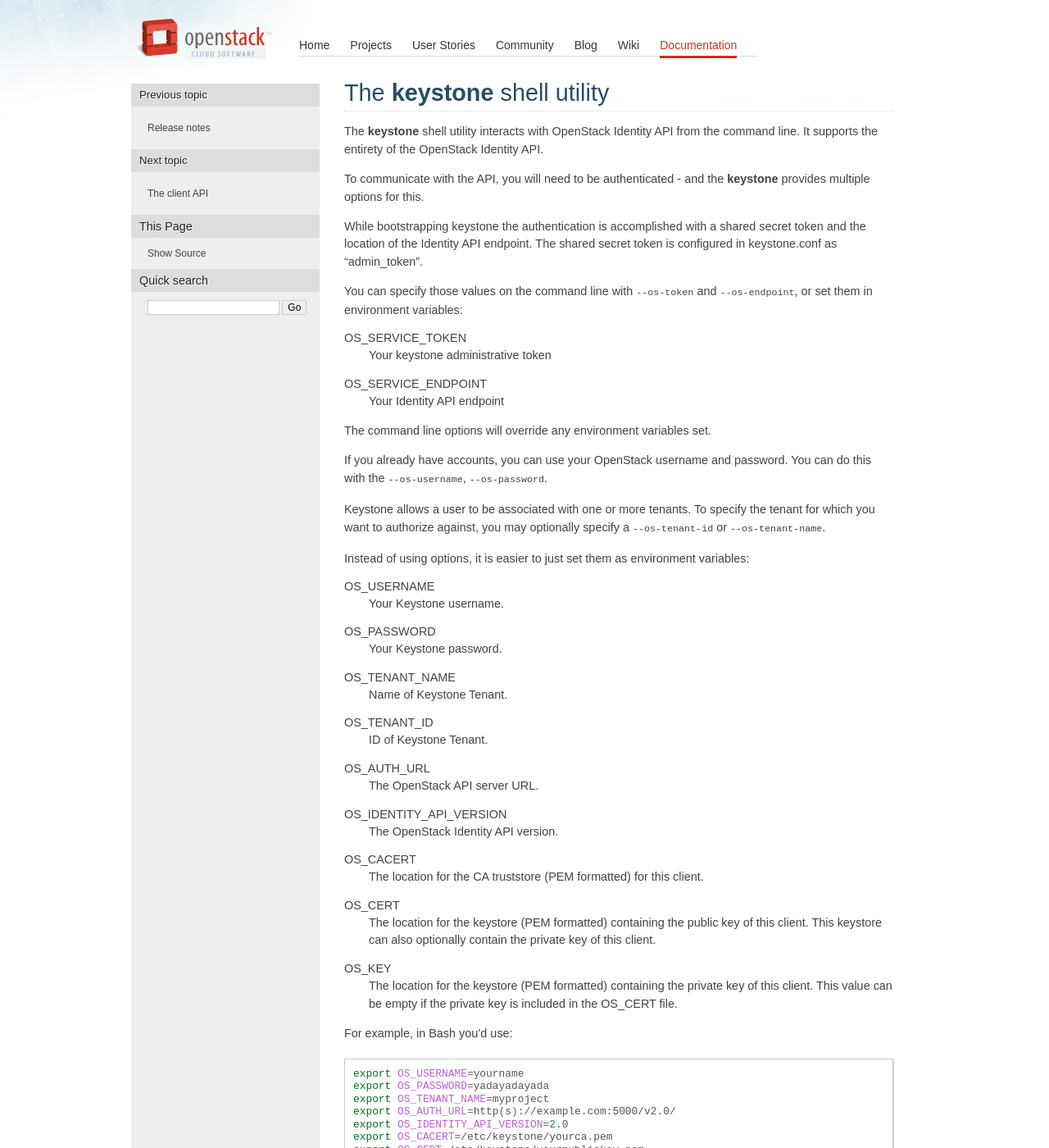
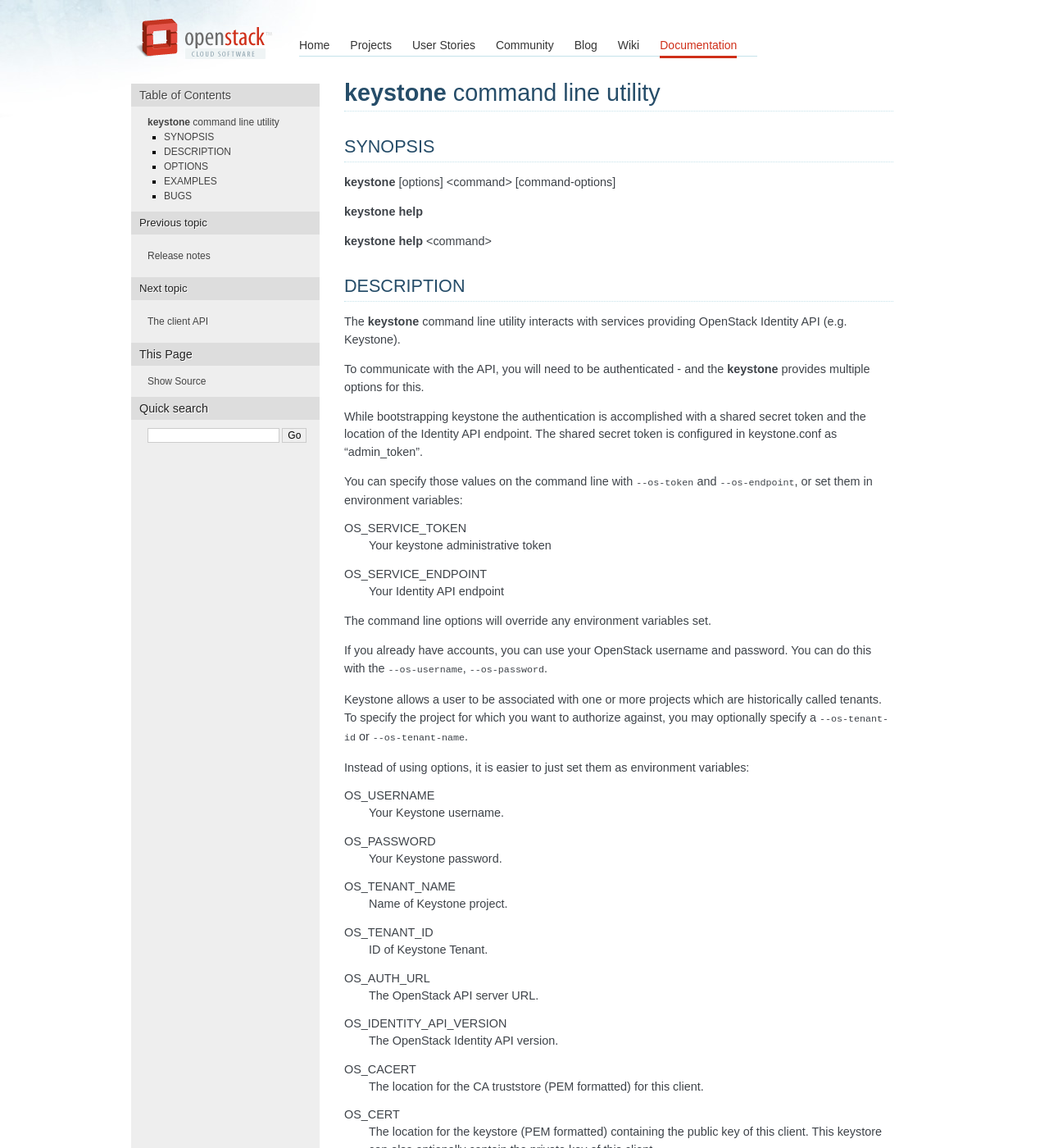
Before and after one commit to openstack/python-keystoneclient, a Sphinx documentation site: the page built from doc/source/man/keystone.rst, in a window 1280 px wide and 1400 px high. Shown: the whole window at 82% size. Built offline with Sphinx 7.4.7, drawn with Linux system fonts in a browser that asks for light colours; pages that are not in the unit, such as notebooks, are missing from menus; the version number could not be read and is left out; some of the changed text lies outside the part shown.

Commit message:
Provide keystone CLI man page.
Resolves: bug 1185142
Implements blueprint: clients-man-pages

Provide basic but hopefully useful man page.

shell.rst was merged into and replaced by the man page in HTML docs.

Change-Id: I0a90e4638cc7e4ed9c02c5abd7d84a4079e5f50d

```diff
--- a/doc/source/conf.py
+++ b/doc/source/conf.py
@@ -14,6 +14,7 @@
 
 import os
 import sys
+import pbr.version
 
 sys.path.insert(0, os.path.abspath(os.path.join(os.path.dirname(__file__),
                 '..', '..')))
@@ -49,16 +50,16 @@
 
 # General information about the project.
 project = u'python-keystoneclient'
-copyright = u'Rackspace, based on work by Jacob Kaplan-Moss'
+copyright = u'OpenStack Contributors'
 
 # The version info for the project you're documenting, acts as replacement for
 # |version| and |release|, also used in various other places throughout the
 # built documents.
-#
-# The short XXXX.Y version.
-version = '2012.3'
+version_info = pbr.version.VersionInfo('python-keystoneclient')
+# The short X.Y version.
+version = version_info.version_string()
 # The full version, including alpha/beta/rc tags.
-release = '2012.3-dev'
+release = version_info.release_string()
 
 # The language for content autogenerated by Sphinx. Refer to documentation
 # for a list of supported languages.
@@ -98,6 +99,13 @@
 # A list of ignored prefixes for module index sorting.
 #modindex_common_prefix = []
 
+# Grouping the document tree for man pages.
+# List of tuples 'sourcefile', 'target', u'title', u'Authors name', 'manual'
+
+man_pages = [
+    ('man/keystone', 'keystone', u'Client for OpenStack Identity API',
+     [u'OpenStack Contributors'], 1),
+]
 
 # -- Options for HTML output --------------------------------------------------
 
--- a/doc/source/index.rst
+++ b/doc/source/index.rst
@@ -11,7 +11,7 @@
    :maxdepth: 1
 
    releases
-   shell
+   man/keystone
    using-api
 
    api/autoindex
--- a/doc/source/shell.rst
+++ b/doc/source/man/keystone.rst
@@ -1,12 +1,25 @@
-The :program:`keystone` shell utility
-=====================================
+=======================================
+:program:`keystone` command line utility
+=======================================
 
 .. program:: keystone
 .. highlight:: bash
 
+SYNOPSIS
+========
 
-The :program:`keystone` shell utility interacts with OpenStack Identity API
-from the command line. It supports the entirety of the OpenStack Identity API.
+:program:`keystone` [options] <command> [command-options]
+
+:program:`keystone help`
+
+:program:`keystone help` <command>
+
+
+DESCRIPTION
+===========
+
+The :program:`keystone` command line utility interacts with services providing
+OpenStack Identity API (e.g. Keystone).
 
 To communicate with the API, you will need to be authenticated - and the
 :program:`keystone` provides multiple options for this.
@@ -32,9 +45,10 @@
 password. You can do this with the :option:`--os-username`,
 :option:`--os-password`.
 
-Keystone allows a user to be associated with one or more tenants. To specify
-the tenant for which you want to authorize against, you may optionally
-specify a :option:`--os-tenant-id` or :option:`--os-tenant-name`.
+Keystone allows a user to be associated with one or more projects which are
+historically called tenants.  To specify the project for which you want to
+authorize against, you may optionally specify a :option:`--os-tenant-id` or
+:option:`--os-tenant-name`.
 
 Instead of using options, it is easier to just set them as environment
 variables:
@@ -49,7 +63,7 @@
 
 .. envvar:: OS_TENANT_NAME
 
-    Name of Keystone Tenant.
+    Name of Keystone project.
 
 .. envvar:: OS_TENANT_ID
 
@@ -90,10 +104,47 @@
     export OS_CERT=/etc/keystone/yourpublickey.pem
     export OS_KEY=/etc/keystone/yourprivatekey.pem
 
-From there, all shell commands take the form::
 
-    keystone <command> [arguments...]
+OPTIONS
+=======
 
-Run :program:`keystone help` to get a full list of all possible commands,
-and run :program:`keystone help <command>` to get detailed help for that
-command.
+To get a list of available commands and options run::
+
+    keystone help
+
+To get usage and options of a command::
+
+    keystone help <command>
+
+
+EXAMPLES
+========
+
+Get information about endpoint-create command::
+
+    keystone help endpoint-create
+
+View endpoints of OpenStack services::
+
+    keystone catalog
+
+Create a 'service' project::
+
+    keystone tenant-create --name=service
+
+Create service user for nova::
+
+    keystone user-create --name=nova \
+                         --tenant_id=<project ID> \
+                         --email=nova@nothing.com
+
+View roles::
+
+    keystone role-list
+
+
+BUGS
+====
+
+Keystone client is hosted in Launchpad so you can view current bugs at
+https://bugs.launchpad.net/python-keystoneclient/.
```
